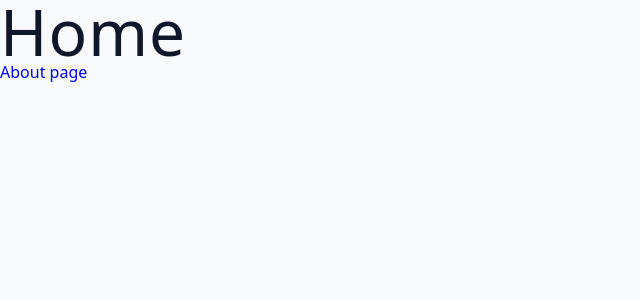
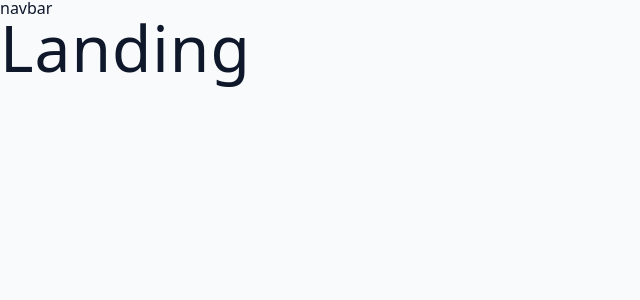
Before and after one commit to NikDoe/cocktails-app, a React (Vite) app: page / in a window 1280 px wide. Shown: the top 300 px of the page, without its empty margins (0-640 px from the left). Built offline with nearby package versions, Linux system fonts and the light colour scheme.

Commit message:
implements nested routes layout

```diff
--- a/src/App.tsx
+++ b/src/App.tsx
@@ -1,15 +1,29 @@
 import { RouterProvider, createBrowserRouter } from 'react-router-dom';
-import { About, Cocktail, Error, Home, Landing, Newsletter } from './pages';
+import { About, Cocktail, Error, Layout, Landing, Newsletter } from './pages';
 
 const router = createBrowserRouter([
 	{
 		path: '/',
-		element: <Home />
+		element: <Layout />,
+		children: [
+			{
+				index: true,
+				element: <Landing />
+			},
+			{
+				path: '/cocktail',
+				element: <Cocktail />
+			},
+			{
+				path: '/newsletter',
+				element: <Newsletter />
+			},
+			{
+				path: '/about',
+				element: <About />
+			}
+		],
 	},
-	{
-		path: '/about',
-		element: <About />
-	}
 ]);
 
 function App() {
--- a/src/pages/Home.tsx
+++ /dev/null
@@ -1,12 +0,0 @@
-import { Link } from 'react-router-dom';
-
-function Home() {
-	return (
-		<div>
-			<h1>Home</h1>
-			<Link to='/about'>About page</Link>
-		</div>
-	);
-}
-
-export default Home;
--- /dev/null
+++ b/src/pages/Layout.tsx
@@ -0,0 +1,12 @@
+import { Outlet } from 'react-router-dom';
+
+function Layout() {
+	return (
+		<div>
+			<nav>navbar</nav>
+			<Outlet />
+		</div>
+	);
+}
+
+export default Layout;
--- a/src/pages/index.ts
+++ b/src/pages/index.ts
@@ -1,6 +1,6 @@
 export { default as About } from './About';
 export { default as Cocktail } from './Cocktail';
 export { default as Error } from './Error';
-export { default as Home } from './Home';
+export { default as Layout } from './Layout';
 export { default as Landing } from './Landing';
 export { default as Newsletter } from './Newsletter';
```
